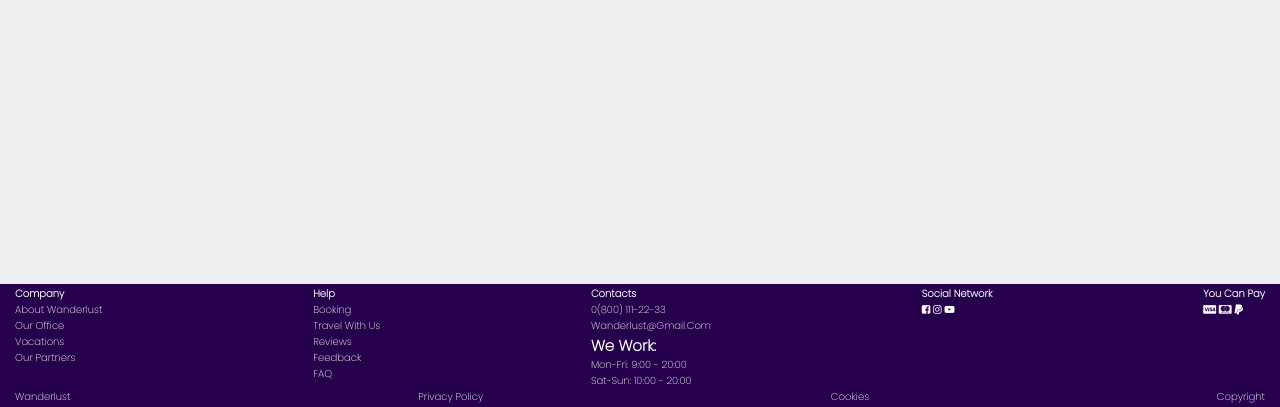
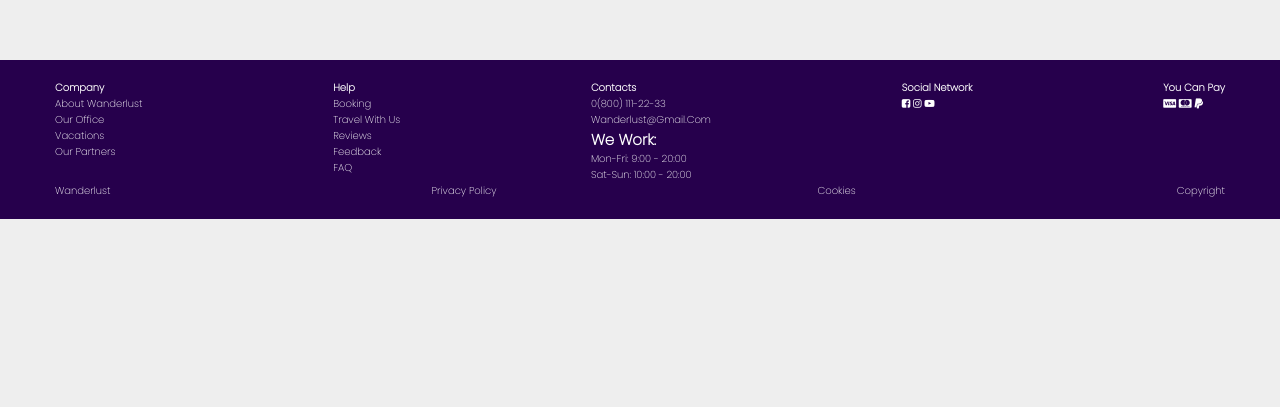
Before and after one commit to Florence-nyokabi/Travel-web, a plain HTML site: page index.html in a window 1280 px wide. Shown: the part 1933-2340 px from the top of the page. After the commit the page ends 2152 px from the top, so only its background shows below. Drawn offline with nearby package versions, Linux system fonts and the light colour scheme.

Commit message:
Added the header and the footer

```diff
--- a/style.css
+++ b/style.css
@@ -89,7 +89,7 @@ body{
 .footer-div{
     background-color: #26004C;
     color: white;
-    padding: 2px 15px;
+    padding: 20px 55px;
 
 }
 .footer-2{
```
Also changed, not shown: index.html (+1 -14 lines).
